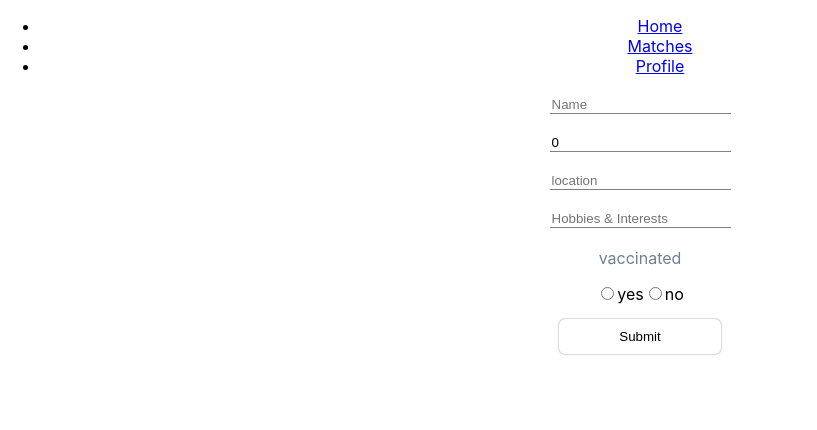
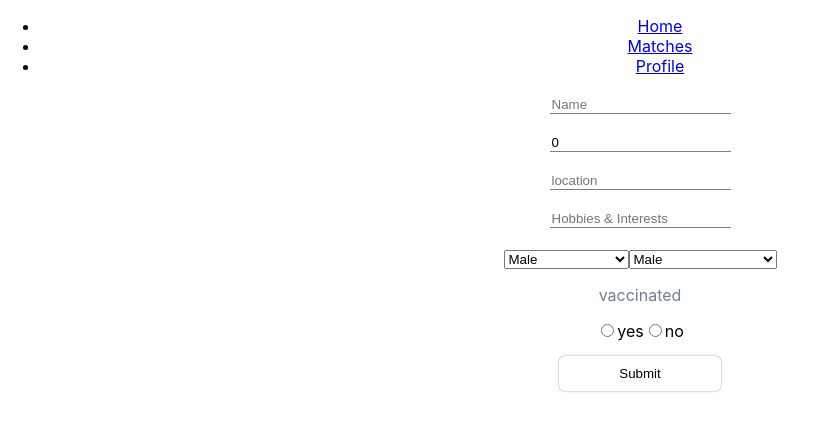
Before and after one commit to nls20/Dating_App_Frontend, a React (Create React App) app: page /profile in a window 1280 px wide. Shown: the top 430 px of the page, without its empty margins (0-817 px from the left). Built offline with nearby package versions, Linux system fonts and the light colour scheme.

Commit message:
can display gender

```diff
--- a/src/components/Profile/DisplayInformation.js
+++ b/src/components/Profile/DisplayInformation.js
@@ -1,6 +1,6 @@
 import { useState } from 'react';
 
-const DisplayInformation = ({name, age, location, hobbies, vaccinated, hasBeenSubmitted}) => {
+const DisplayInformation = ({name, age, location, hobbies, vaccinated, gender, preference, hasBeenSubmitted}) => {
 
   if (!hasBeenSubmitted && !vaccinated){
     return null
@@ -11,6 +11,8 @@ const DisplayInformation = ({name, age, location, hobbies, vaccinated, hasBeenSu
       <p> age - {age}</p>
       <p>location - {location}</p>
       <p>hobbies - {hobbies}</p>
+      <p>Gender - {gender}</p>
+      <p>preference - {preference}</p>
     </article>
   )}
 }
--- a/src/components/Profile/Form.js
+++ b/src/components/Profile/Form.js
@@ -7,7 +7,17 @@ const Form = ({submitted, hasBeenSubmitted}) => {
   const [age, setAge] = useState(0);
   const [location, setLocation] = useState("");
   const [hobbies, setHobbies] = useState("");
+  const [gender, setGender] = useState("");
+  const [preference, setPreference] = useState("");
   const [vaccinated, setVaccinated] = useState(false);
+
+  const handleGender = (evt) => {
+    setGender(evt.target.value)
+  }
+
+  const handlePreference = (evt) => {
+    setPreference(evt.target.value)
+  }
 
   const handleName = (evt) => {
       setName(evt.target.value)
@@ -76,14 +86,19 @@ const Form = ({submitted, hasBeenSubmitted}) => {
        value={hobbies}
        onChange={handleHobbies} required/>
 
-       {/* <select>
-           <option value="gender" disabled selected hidden>Choose a gender</option>
-           {selectGenderOptions}
+       <select className="option-bar" value={gender} onChange={handleGender}>
+           <option className="option" value="gender" disabled selected hidden>Choose a gender</option>
+           <option className="option" value="male" >Male</option>
+           <option className="option" value="female" >Female</option>
+           <option className="option" value="non-binary" >non-binary</option>
        </select>
-       <select>
-           <option value="gender" disabled selected hidden>Choose a Preference</option>
-           {selectGenderPreference}
-       </select> */}
+       <select className="option-bar" value={preference} onChange={handlePreference}>
+           <option className="option" value="gender" disabled selected hidden>Choose a Preference</option>
+           <option className="option" value="male" >Male</option>
+           <option className="option" value="female" >Female</option>
+           <option className="option" value="non-binary" >non-binary</option>
+           <option className="option" value="all" >All</option>
+       </select>
        <p id="vaccinated">vaccinated</p>
        <input type="radio" id="Choice"
          name="vaccinated" value={true} onChange={handleVaccinated} required/>
--- a/src/components/Profile/ProfilePage.js
+++ b/src/components/Profile/ProfilePage.js
@@ -8,6 +8,8 @@ const ProfilePage = ({getFormInformation}) => {
     const [age, setAge] = useState(0);
     const [location, setLocation] = useState("");
     const [hobbies, setHobbies] = useState("");
+    const [gender, setGender] = useState("");
+    const [preference, setPreference] = useState("");
     const [vaccinated, setVaccinated] = useState(false);
     const [hasBeenSubmitted, setHasBeenSubmitted] = useState(false);
 
@@ -18,7 +20,8 @@ const ProfilePage = ({getFormInformation}) => {
         setLocation(details.location)
         setHobbies(details.hobbies)
         setVaccinated(details.vaccinated)
-
+        setGender(details.gender)
+        setPreference(details.preference)
         setHasBeenSubmitted(true)
 
     }
@@ -39,7 +42,15 @@ const ProfilePage = ({getFormInformation}) => {
     return (
         <>
         <Form submitted={submitted} hasBeenSubmitted={hasBeenSubmitted} />
-        <DisplayInformation name={name} age={age} location={location} hobbies={hobbies} vaccinated={vaccinated} hasBeenSubmitted={hasBeenSubmitted}/>
+        <DisplayInformation
+        name={name}
+        age={age}
+        location={location}
+        hobbies={hobbies}
+        vaccinated={vaccinated}
+        gender={gender}
+        preference={preference}
+        hasBeenSubmitted={hasBeenSubmitted}/>
         </>
     )
 }
```
